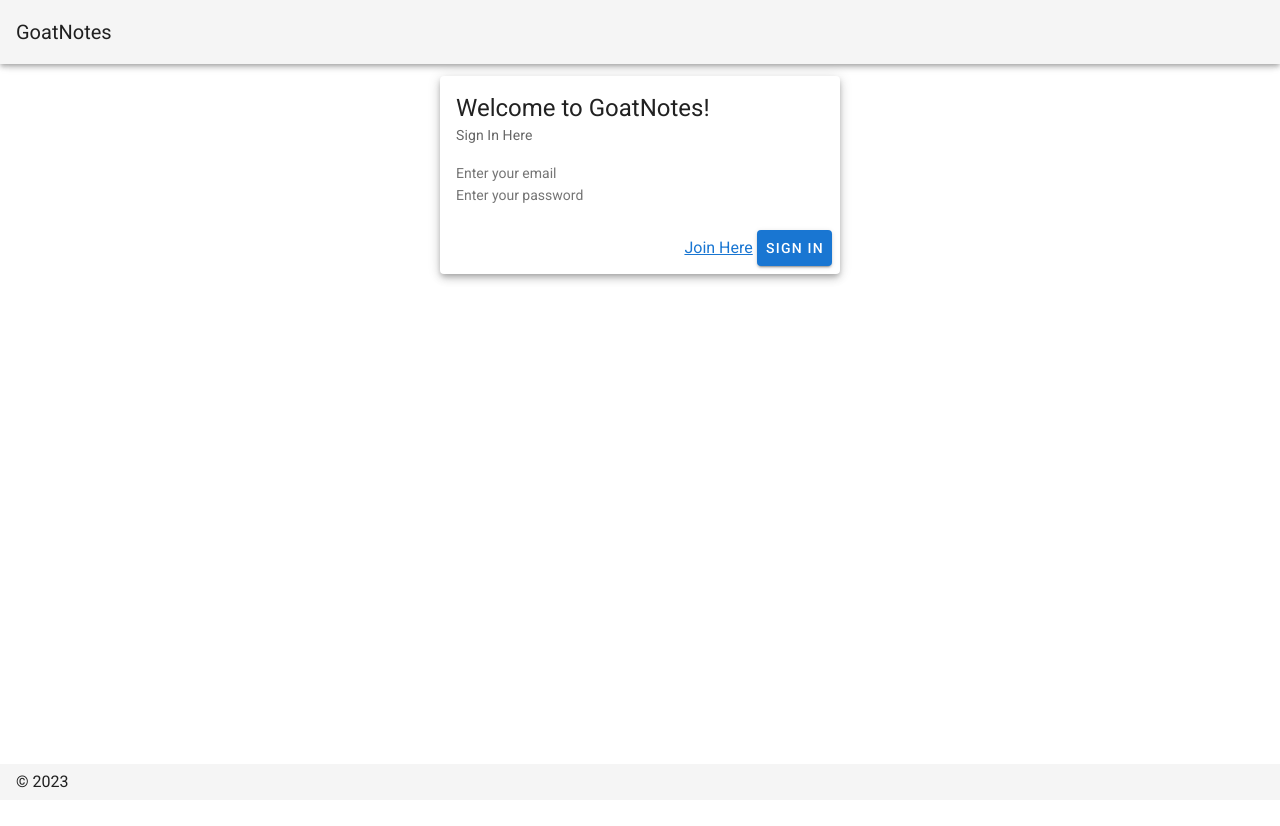
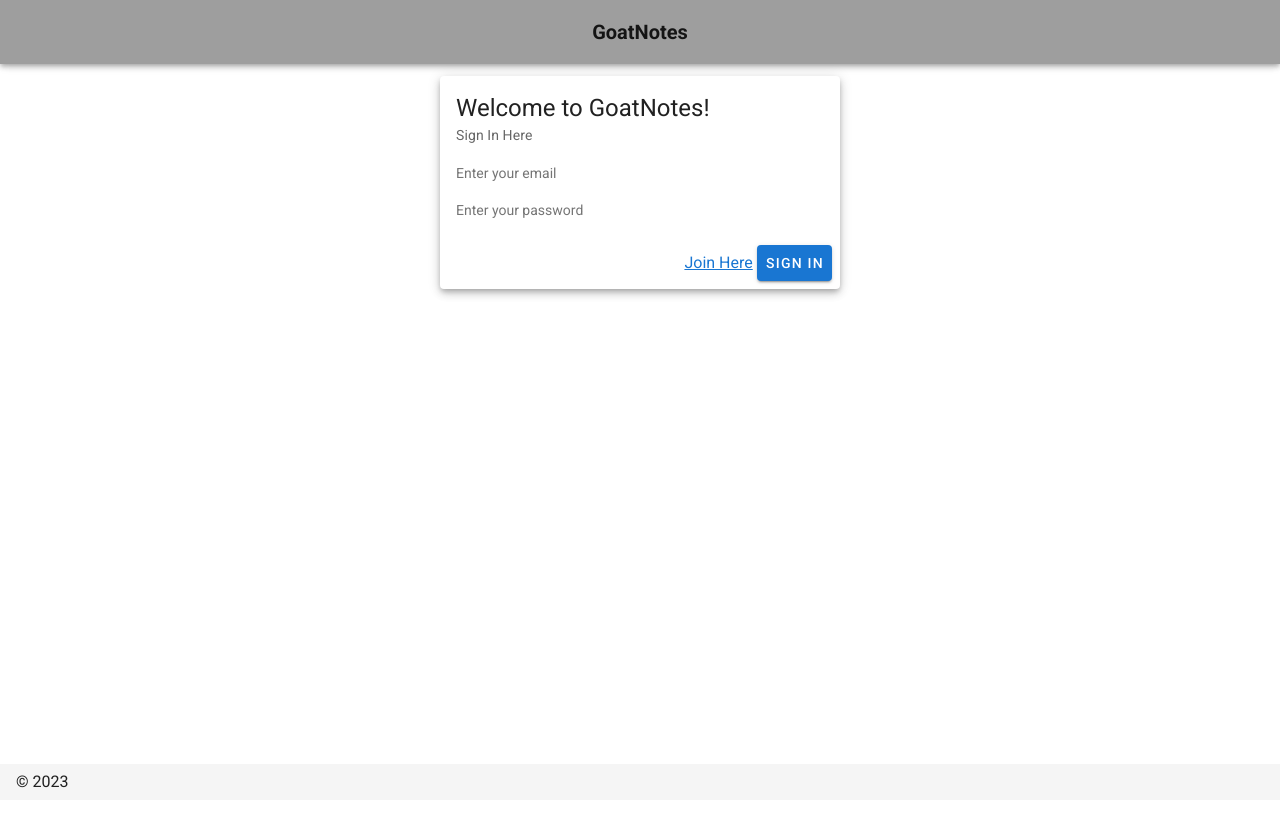
Before and after one commit to athibau2/goatnote, a Nuxt app: page /login in a window 1280 px wide. Shown: the top 826 px of the page. Built offline with nearby package versions, Linux system fonts and the light colour scheme.

Commit message:
css start

```diff
--- a/layouts/default.vue
+++ b/layouts/default.vue
@@ -29,6 +29,7 @@
       :clipped-left="clipped"
       fixed
       app
+      color="grey"
     >
       <v-app-bar-nav-icon @click.stop="drawer = !drawer" />
       <v-btn
@@ -43,11 +44,17 @@
       >
         <v-icon>mdi-application</v-icon>
       </v-btn>
-      <v-toolbar-title v-text="title" />
-      <v-spacer />
-      <v-btn @click="newOrg()" to="/">+ Organization</v-btn>
-      <v-btn @click="newCollection()" to="/">+ Collection</v-btn>
-      <v-btn @click="newNote()" to="/">+ Note</v-btn>
+      <v-toolbar-title class="font-weight-bold" v-text="title" />
+      <v-spacer/>
+      <div class="topButton">
+      <v-btn  @click="newOrg()" to="/">Add Organization </v-btn>
+      </div>
+      <div class="topButton">
+      <v-btn  @click="newCollection()" to="/">Add Collection </v-btn>
+      </div>
+      <div class="topButton">
+      <v-btn @click="newNote()" to="/">Add Note </v-btn>
+      </div>
       <v-toolbar-title v-if="user !== null && user !== undefined">
         &nbsp;{{userData.firstname}} {{userData.lastname}}
       </v-toolbar-title>
@@ -154,3 +161,9 @@ export default {
   }
 }
 </script>
+
+<style scoped>
+.topButton {
+  margin-right : 3px;
+}
+</style>
--- a/layouts/noauth.vue
+++ b/layouts/noauth.vue
@@ -4,8 +4,11 @@
       :clipped-left="clipped"
       fixed
       app
+      color="grey"
     >
-      <v-toolbar-title v-text="title" />
+    <v-spacer />
+
+      <v-toolbar-title class="font-weight-bold" v-text="title" />
       <v-spacer />
     </v-app-bar>
     <v-main>
--- a/pages/account.vue
+++ b/pages/account.vue
@@ -17,7 +17,7 @@
             </v-card-text>
             <v-card-actions>
                 <v-spacer />
-                <v-btn @click="updatePass()">Update Password</v-btn>
+                <v-btn color="primary" @click="updatePass()">Update Password</v-btn>
             </v-card-actions>
             </v-card>
           </v-row>
--- a/pages/login.vue
+++ b/pages/login.vue
@@ -2,8 +2,8 @@
     <v-app>
         <v-col>
             <v-row justify="center" align="center">
-                <v-card elevation="5" width="400">
-                <v-card-title class="headline">
+                <v-card  elevation="5" width="400">
+                <v-card-title  class="headline">
                     Welcome to GoatNotes!
                 </v-card-title>
                 <v-card-subtitle>
@@ -11,7 +11,7 @@
                 </v-card-subtitle>
                 <v-card-text>
                     <input v-model="email" placeholder="Enter your email" required>
-                    <div>
+                    <div class="entry1" >
                         <input v-model="password" type="password" placeholder="Enter your password" required>
                     </div>
                 </v-card-text>
@@ -58,3 +58,8 @@ export default {
 
 }
 </script>
+<style scoped>
+.entry1{
+  margin-top: 15px;
+}
+</style>
```
Also changed, not shown: 1 other file (tests, documents, lock files or other folders).
